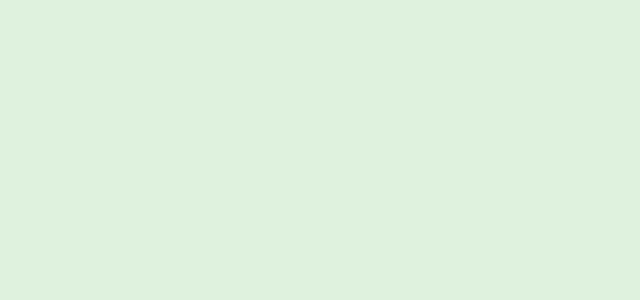
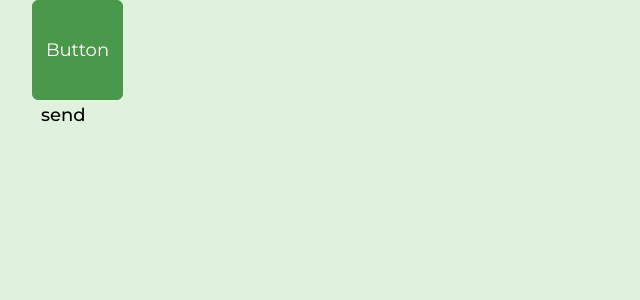
Before and after one commit to olyapoliukhovych/nature-travels-frontend, a Next.js app: page / in a window 1280 px wide. Shown: the top 300 px of the page, without its empty margins (0-640 px from the left). Built offline with nearby package versions, Linux system fonts and the light colour scheme.

Commit message:
feat: add button and appLink components

```diff
--- a/app/globals.css
+++ b/app/globals.css
@@ -92,6 +92,7 @@ a {
 }
 
 button {
+  box-sizing: border-box;
   cursor: pointer;
   border: none;
   background: none;
--- a/app/layout.tsx
+++ b/app/layout.tsx
@@ -29,7 +29,9 @@ export default function RootLayout({
 }>) {
   return (
     <html lang="uk" className={`${montserrat.variable}`}>
-      <body>{children}</body>
+      <body>
+        <main className="container">{children}</main>
+      </body>
     </html>
   );
 }
--- a/app/page.module.css
+++ b/app/page.module.css
@@ -23,3 +23,7 @@
   background-color: var(--foreground);
   padding: 120px 60px;
 } */
+
+.button1 {
+  height: 100px;
+}
--- a/app/page.tsx
+++ b/app/page.tsx
@@ -1,9 +1,24 @@
+import Button from "@/components/Button/Button";
 import styles from "./page.module.css";
+import AppLink from "@/components/AppLink/AppLink";
 
 export default function Home() {
   return (
     <div className={styles.page}>
-      <main className={styles.main}></main>
+      <div className={styles.main}>
+        <Button
+          isLoading={false}
+          loadingText=""
+          variant="mantis"
+          className={styles.button1}
+        >
+          Button
+        </Button>
+
+        <AppLink href="#" variant="base">
+          send
+        </AppLink>
+      </div>
     </div>
   );
 }
--- /dev/null
+++ b/components/AppLink/AppLink.module.css
@@ -0,0 +1,89 @@
+.link {
+  display: inline-flex;
+  align-items: center;
+  justify-content: center;
+  box-sizing: border-box;
+
+  font-size: 18px;
+  line-height: 1.5;
+
+  border-radius: 6px;
+  padding: 0px 8px;
+  min-width: 60px;
+  min-height: 30px;
+  border: 1px solid transparent;
+
+  transition: all var(--transition);
+  cursor: pointer;
+
+  &.disabled {
+    opacity: 0.3;
+    cursor: not-allowed;
+  }
+}
+
+.base {
+  color: var(--color-neutral-darkest);
+  &:not(.disabled):hover,
+  &:not(.disabled):focus {
+    border: 1px solid var(--color-scheme-1-text);
+  }
+
+  &:active {
+    background: var(--color-neutral-lighter);
+    border: 1px solid var(--color-scheme-1-text);
+  }
+  &.disabled {
+    opacity: 0.3;
+    cursor: not-allowed;
+  }
+}
+
+.mantis {
+  background-color: var(--color-mantis-dark);
+  border: 1px solid var(--color-mantis-dark);
+  color: var(--color-white);
+
+  &:not(.disabled):hover,
+  &:not(.disabled):focus {
+    background: var(--color-mantis-lighter);
+    color: var(--color-scheme-2-text);
+  }
+
+  &:active {
+    background: var(--color-mantis-dark);
+    border: 1px solid var(--color-mantis-dark);
+    color: var(--color-white);
+  }
+}
+
+.neutral {
+  background-color: var(--opacity-neutral-darkest-5);
+  border: 1px solid var(--color-scheme-2-border);
+  color: var(--color-scheme-2-text);
+
+  &:not(.disabled):hover,
+  &:not(.disabled):focus {
+    border: 1px solid var(--opacity-transparent);
+    background: var(--color-mantis-dark);
+    color: var(--color-white);
+  }
+
+  &:active {
+    background: var(--color-mantis-darker);
+    border: 1px solid var(--opacity-transparent);
+    color: var(--color-white);
+  }
+
+  &.disabled {
+    border: 1px solid var(--opacity-transparent);
+  }
+}
+
+.link svg {
+  fill: currentColor;
+  stroke: currentColor;
+  flex-shrink: 0;
+  width: 24px;
+  height: 24px;
+}
--- /dev/null
+++ b/components/AppLink/AppLink.tsx
@@ -0,0 +1,34 @@
+import Link from "next/link";
+import clsx from "clsx";
+import styles from "./AppLink.module.css";
+
+interface AppLinkProps {
+  href: string;
+  variant?: "mantis" | "neutral" | "base";
+  disabled?: boolean;
+  children: React.ReactNode;
+  className?: string;
+}
+
+export default function AppLink({
+  href,
+  variant,
+  disabled,
+  children,
+  className,
+}: AppLinkProps) {
+  return (
+    <Link
+      href={disabled ? "#" : href}
+      aria-disabled={disabled}
+      className={clsx(
+        styles.link,
+        variant && styles[variant],
+        disabled && styles.disabled,
+        className,
+      )}
+    >
+      {children}
+    </Link>
+  );
+}
--- /dev/null
+++ b/components/Button/Button.module.css
@@ -0,0 +1,86 @@
+.button {
+  display: flex;
+  align-items: center;
+  justify-content: center;
+  border-radius: 6px;
+  padding: 4px 10px;
+  min-height: 38px;
+  min-width: 91px;
+
+  font-size: 18px;
+  line-height: 1.5;
+  transition: all var(--transition);
+
+  &:disabled {
+    opacity: 0.3;
+    cursor: not-allowed;
+  }
+}
+
+.mantis {
+  background-color: var(--color-mantis-dark);
+  border: 1px solid var(--color-mantis-dark);
+  color: var(--color-white);
+
+  &:not(:disabled):hover,
+  &:not(:disabled):focus {
+    background: var(--color-mantis-lighter);
+    color: var(--color-scheme-2-text);
+  }
+
+  &:active {
+    background: var(--color-mantis-dark);
+    border: 1px solid var(--color-mantis-dark);
+    color: var(--color-white);
+  }
+}
+
+.neutral {
+  background-color: var(--opacity-neutral-darkest-5);
+  border: 1px solid var(--color-scheme-2-border);
+  color: var(--color-scheme-2-text);
+
+  &:not(:disabled):hover,
+  &:not(:disabled):focus {
+    border: 1px solid var(--opacity-transparent);
+    background: var(--color-mantis-dark);
+    color: var(--color-white);
+  }
+
+  &:active {
+    background: var(--color-mantis-darker);
+    border: 1px solid var(--opacity-transparent);
+    color: var(--color-white);
+  }
+
+  &:disabled {
+    border: 1px solid var(--opacity-transparent);
+  }
+}
+
+.button svg {
+  fill: currentColor;
+  stroke: currentColor;
+  flex-shrink: 0;
+}
+
+.loaderWrapper {
+  display: flex;
+  align-items: center;
+  gap: 10px;
+}
+
+.spinner {
+  width: 18px;
+  height: 18px;
+  border: 2px solid color-mix(in srgb, currentColor, transparent 70%);
+  border-top-color: currentColor;
+  border-radius: 50%;
+  animation: spin 0.8s linear infinite;
+}
+
+@keyframes spin {
+  to {
+    transform: rotate(360deg);
+  }
+}
--- /dev/null
+++ b/components/Button/Button.tsx
@@ -0,0 +1,42 @@
+import clsx from "clsx";
+import css from "./Button.module.css";
+
+type ButtonVariant = "mantis" | "neutral";
+
+interface ButtonProps extends React.ButtonHTMLAttributes<HTMLButtonElement> {
+  variant?: ButtonVariant;
+  isLoading?: boolean;
+  loadingText?: string;
+}
+
+export default function Button({
+  children,
+  isLoading,
+  variant = "mantis",
+  disabled,
+  loadingText,
+  className,
+  style,
+  ...props
+}: ButtonProps) {
+  return (
+    <button
+      className={clsx(css.button, css[variant], className)}
+      disabled={isLoading || disabled}
+      aria-busy={isLoading}
+      style={{
+        ...style,
+      }}
+      {...props}
+    >
+      {isLoading ? (
+        <span className={css.loaderWrapper} aria-live="polite">
+          <span className={css.spinner}></span>
+          {loadingText?.trim() && <span>{loadingText.trim()}....</span>}
+        </span>
+      ) : (
+        children
+      )}
+    </button>
+  );
+}
--- a/package.json
+++ b/package.json
@@ -9,6 +9,7 @@
     "lint": "eslint"
   },
   "dependencies": {
+    "clsx": "^2.1.1",
     "modern-normalize": "^3.0.1",
     "next": "16.2.1",
     "react": "19.2.4",
```
Also changed, not shown: 1 other file (tests, documents, lock files or other folders).
